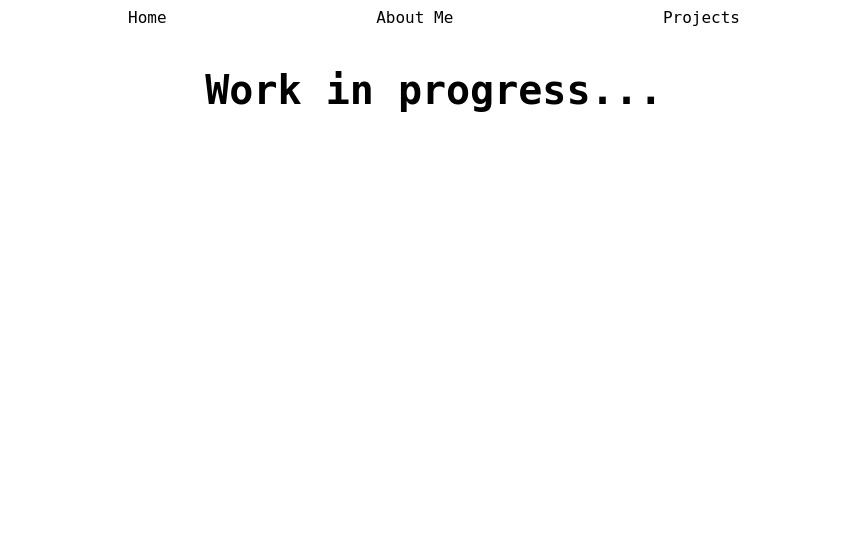
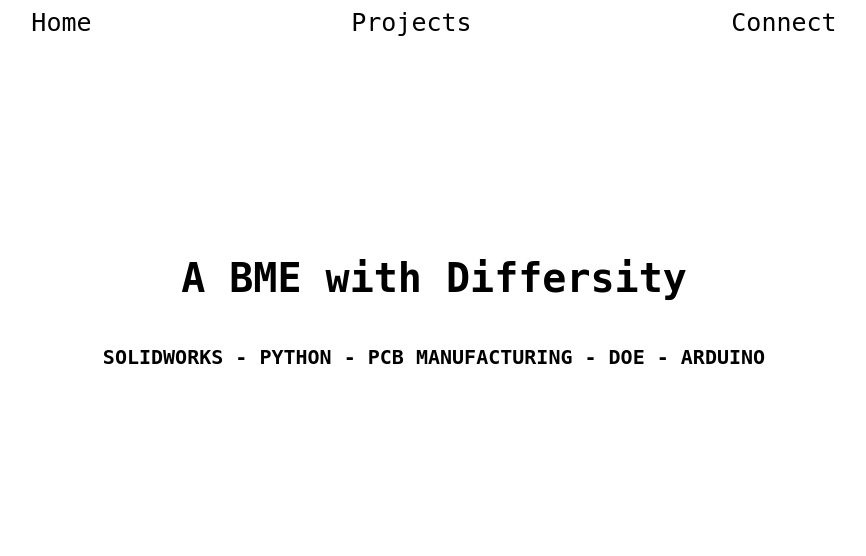
Before and after one commit to tristanmdelacruz-ux/career-portfolio, a Flask app: page / in a window 1280 px wide. Shown: the top 556 px of the page, without its empty margins (206-1072 px from the left). Run offline with Flask 3, Linux system fonts and the light colour scheme.

Commit message:
implenting new mock up

```diff
--- a/app.py
+++ b/app.py
@@ -2,79 +2,6 @@
 from flask import Flask, render_template                #importing toolboxes
 
 app = Flask(__name__)                                   #starts the website
-
-
-project_HX_SUSPENSION_TESTRIG = {
-"name": "Suspension Test Rig (conceptual)",
-"date": "December 2025 - June 2026",
-"role": "Dynamics Engineer",
-"overview": """Involved with my college engineering project, UCI HyperXite. I wanted to build a suspension test rig as
-my team was waiting for our parts to arrive. I took inspiration from research papers and took consideration of what we already
-have in our lab space as it combines penumatics, spare aluminum extrusions, and spare test parts""",
-"image": "Suspension_Test_Rig.png",
-
-}
-
-project_HX_LATERALSUSPENSION = {
-"name": "Lateral Shock Absorber Suspension System",
-"date": " July 2025 - June 2026",
-"role": "Dynamics Engineer",
-"overview": """Involved with my college engineering project, UCI HyperXite. We were tasked to completely redesign the lateral suspension of the
-UCI HyperPod 11. The purpose of the Lateral Suspension System is to ensure that the pod only moves in the forward direction and does not
-deviates off the track.""",
-"image": "hx_lateral_suspension.png",
-}
-
-
-project_HX_BELLCRACKSUSPENSION = {                                         #importing project one for the project section. importing the important info
-"name": "Bell Crank Lateral Suspension System",
-"date": "July 2025 - July 2026",
-"role": "Dynamics Engineer",
-"overview":  """Designed the Lateral Susepension System for a Hyperloop Pod. It purpose is to restrict movement of a 100+ kg pod in the
-lateral direction. The system is designed to experience more load in purposed to experience more oscillations as last year's suspenion system was
-overdamped.""",
-"image": "HX_BELL_CRANK.png",
-
-}
-
-project_LEGACY_WHEELHUB = {                                         #importing project one for the project section. importing the important info
-"name":  "Mars Rover Wheel Hub",
-"date": "September 2025 - December 2025",
-"role": "Dynamics Engineer",
-"overview":  """Designed with inspiration from Military Tanks, this Wheel Hub to be used sustain 100+ pounds of weight
-using aliumimun sheet metal and 3D printed housings and wheel""",
-"image": "LEGACY_Wheel_Hub.png",
-
-}
-
-
-project_FEP_REMOTEDRONE = {
-"name": "Remote Controlled Precision Cargo Drone",
-"date": "December 2024 - May 2025",
-"role": "Mechanical Engineer Subteam Member",
-"overview": """As a mechanical engineer subteam member, I was task to create the base frame of the drone.From this project I strengthened my CAD skills
-through SOLIDWORKS and learned how a dronee functions""",
-"image": "fep_remote_drone.png",
-}
-
-project_FEP_MOBILEGESTUREDARM = {
-"name": "Mobile Gestured Robotic Arm",
-"date": "December 2023 - June 2024",
-"role": "Mechanical Engineer",
-"overview": """ As a mechanical engineer subteam member, I was tasked to create a 2 jointed 2 DOF Robotic Arm that would be compatible
-to a chassis and end-effector design from my other subteam members. This was my FIRST EVER project that I did and it was what lead me into
-engineering! """,
-"image": "Mobile_Gestured_Robotic_Arm.png",
-}
-
-all_projects = [
-    project_HX_SUSPENSION_TESTRIG,
-    project_HX_LATERALSUSPENSION,
-    project_HX_BELLCRACKSUSPENSION,
-    project_LEGACY_WHEELHUB,
-    project_FEP_REMOTEDRONE,
-    project_FEP_MOBILEGESTUREDARM,
-]
 
 
 
@@ -82,9 +9,9 @@ all_projects = [
 def home():
     return render_template("home.html")                 #render_template(location or file)
 
-@app.route("/about")                                    #second page = about me section
+@app.route("/connect")                                    #second page = about me section
 def about():
-    return render_template("about.html")                #render_template(location or file)
+    return render_template("connect.html")                #render_template(location or file)
 
 @app.route("/projects")                                 #third page = projects section
 def projects():
@@ -93,3 +20,79 @@ def projects():
 
 if __name__ == "__main__":                              #runs the websites
     app.run(debug=True)
+
+
+
+###
+
+# project_HX_SUSPENSION_TESTRIG = {
+# "name": "Suspension Test Rig (conceptual)",
+# "date": "December 2025 - June 2026",
+# "role": "Dynamics Engineer",
+# "overview": """Involved with my college engineering project, UCI HyperXite. I wanted to build a suspension test rig as
+# my team was waiting for our parts to arrive. I took inspiration from research papers and took consideration of what we already
+# have in our lab space as it combines penumatics, spare aluminum extrusions, and spare test parts""",
+# "image": "Suspension_Test_Rig.png",
+
+# }
+
+# project_HX_LATERALSUSPENSION = {
+# "name": "Lateral Shock Absorber Suspension System",
+# "date": " July 2025 - June 2026",
+# "role": "Dynamics Engineer",
+# "overview": """Involved with my college engineering project, UCI HyperXite. We were tasked to completely redesign the lateral suspension of the
+# UCI HyperPod 11. The purpose of the Lateral Suspension System is to ensure that the pod only moves in the forward direction and does not
+# deviates off the track.""",
+# "image": "hx_lateral_suspension.png",
+# }
+
+
+# project_HX_BELLCRACKSUSPENSION = {                                         #importing project one for the project section. importing the important info
+# "name": "Bell Crank Lateral Suspension System",
+# "date": "July 2025 - July 2026",
+# "role": "Dynamics Engineer",
+# "overview":  """Designed the Lateral Susepension System for a Hyperloop Pod. It purpose is to restrict movement of a 100+ kg pod in the
+# lateral direction. The system is designed to experience more load in purposed to experience more oscillations as last year's suspenion system was
+# overdamped.""",
+# "image": "HX_BELL_CRANK.png",
+
+# }
+
+# project_LEGACY_WHEELHUB = {                                         #importing project one for the project section. importing the important info
+# "name":  "Mars Rover Wheel Hub",
+# "date": "September 2025 - December 2025",
+# "role": "Dynamics Engineer",
+# "overview":  """Designed with inspiration from Military Tanks, this Wheel Hub to be used sustain 100+ pounds of weight
+# using aliumimun sheet metal and 3D printed housings and wheel""",
+# "image": "LEGACY_Wheel_Hub.png",
+
+# }
+
+
+# project_FEP_REMOTEDRONE = {
+# "name": "Remote Controlled Precision Cargo Drone",
+# "date": "December 2024 - May 2025",
+# "role": "Mechanical Engineer Subteam Member",
+# "overview": """As a mechanical engineer subteam member, I was task to create the base frame of the drone.From this project I strengthened my CAD skills
+# through SOLIDWORKS and learned how a dronee functions""",
+# "image": "fep_remote_drone.png",
+# }
+
+# project_FEP_MOBILEGESTUREDARM = {
+# "name": "Mobile Gestured Robotic Arm",
+# "date": "December 2023 - June 2024",
+# "role": "Mechanical Engineer",
+# "overview": """ As a mechanical engineer subteam member, I was tasked to create a 2 jointed 2 DOF Robotic Arm that would be compatible
+# to a chassis and end-effector design from my other subteam members. This was my FIRST EVER project that I did and it was what lead me into
+# engineering! """,
+# "image": "Mobile_Gestured_Robotic_Arm.png",
+# }
+
+# all_projects = [
+#     project_HX_SUSPENSION_TESTRIG,
+#     project_HX_LATERALSUSPENSION,
+#     project_HX_BELLCRACKSUSPENSION,
+#     project_LEGACY_WHEELHUB,
+#     project_FEP_REMOTEDRONE,
+#     project_FEP_MOBILEGESTUREDARM,
+# ]
--- a/static/style-home-page.css
+++ b/static/style-home-page.css
@@ -12,7 +12,8 @@ nav a {
     color: black;                 /* sets the color of the link to white */
     font-family: 'Fragment Mono', monospace;
     text-decoration: none;          /* removes the underline */
-    padding: 10px 100px;
+    font-size: 25px;
+    margin: 0px 125px; /* 0 is the top and bottom margin and 50 is is the left and right */
 }
 
 h1 {
@@ -20,8 +21,6 @@ h1 {
     font-family: 'Fragment Mono', monospace;  /* sets the font family to Bebas Neue */
     text-align: center;
     font-size: 40px;
-    margin-top: 40px;
-    margin-bottom: 1px;
 }
 
 h2 {
@@ -29,8 +28,6 @@ h2 {
     font-family: 'Fragment Mono', monospace;
     text-align: center;
     font-size: 20px;
-    margin-top: 0.25px;
-    margin-bottom: 1px;
 }
 
 h3 {
@@ -44,8 +41,24 @@ h3 {
 p{
     color: black;
     font-family: 'Fragment Mono', monospace;
-    font-size: 40px
+    font-size: 40px;
     margin-top: 75px;
-    text-align: center
+    text-align: center;
 
 }
+
+.hero {
+    background-size: cover;
+    background-position: center;
+    background-repeat: no-repeat;
+
+    height: 500px;
+
+    display: flex;
+    flex-direction: column;
+
+    align-items: center;
+    justify-content: center;
+    text-align: center;
+    margin-top: 20px
+}
--- a/templates/home.html
+++ b/templates/home.html
@@ -11,10 +11,16 @@
     <body>
         <nav a>                                     <!-- naviatgion bar of text-->
             <a href="/">Home</a>                   <!-- navigation bar link to home page -->
-            <a href="/about">About Me</a>          <!-- navigation bar link to about page -->
             <a href="/projects">Projects</a>        <!-- navigation bar link to projects page -->
+            <a href="/connect">Connect</a>           <!-- navigation bar link to about page -->
         </nav>
-        <h1> Work in progress...</h1> <!-- main header of my name-->
+
+        <div class="hero">
+            <h1> A BME with Differsity</h1> <!-- main header of my name-->
+            <h2>SOLIDWORKS - PYTHON - PCB MANUFACTURING - DOE - ARDUINO</h2>
+        </div>
+
+
     </body>
 
 </html>
```
Also changed, not shown: templates/connect.html (renamed from templates/about.html), 1 other file.
